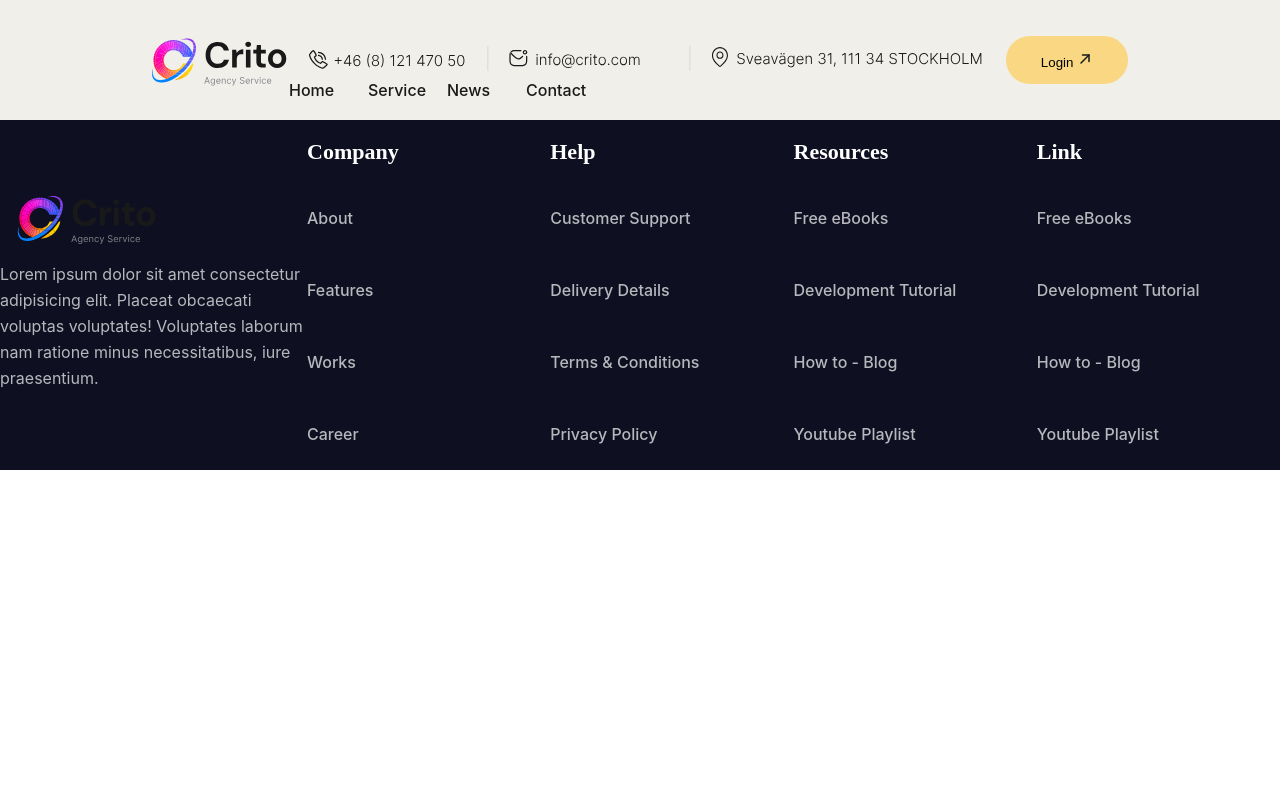
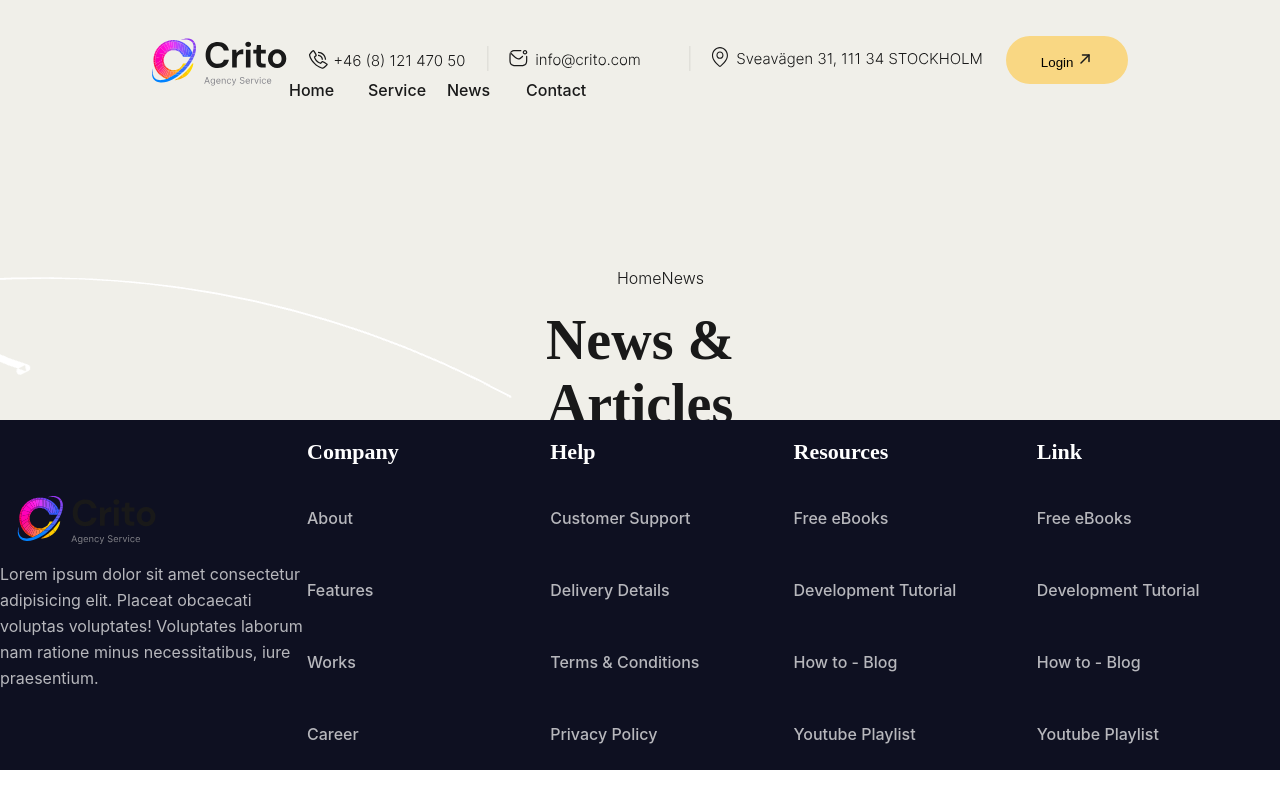
Before and after one commit to Markusloka/ReactAssignment, a React (Vite) app: page /News in a window 1280 px wide. Built offline with nearby package versions, Linux system fonts and the light colour scheme.

Commit message:
added news, still need some work for it generate articles

```diff
--- a/src/components/newsArticle/articleBox.jsx
+++ b/src/components/newsArticle/articleBox.jsx
@@ -1,13 +1,32 @@
+import { useEffect } from "react";
 import "./style.articleBox.css";
-export function NewsArticle(props) {
+import { useState } from "react";
+
+export function Articles() {
+  const [articles, setArticles] = useState([]);
+  useEffect(() => {
+    const interval = setInterval(() => {
+      getArticles();
+      console.log("getting articles...");
+    }, 10000);
+    return () => clearInterval(interval);
+  }, []);
+
+  const getArticles = async () => {
+    const result = await fetch("https://win23-assignment.azurewebsites.net");
+    setArticles(await result.json()), [];
+  };
+
   return (
-    <div className="blogItems">
-      <div className="blogItem">
-        <img src={props.img} />
-        <p className="blogSub">{props.Sub}</p>
-        <h1 className="blogTitle"> {props.Title}</h1>
-        <p className="blogText">{props.Text}</p>
-      </div>
+    <div>
+      {articles.map((article) => (
+        <div className="blogItem" key={article.id}>
+          <img src={article.img} />
+          <p className="blogSub">{article.Sub}</p>
+          <h1 className="blogTitle"> {article.title}</h1>
+          <p className="blogText">{article.Text}</p>
+        </div>
+      ))}
     </div>
   );
 }
--- a/src/main.jsx
+++ b/src/main.jsx
@@ -6,6 +6,7 @@ import Navbar from "./components/navbar/Navbar.jsx";
 import Home from "./pages/home/Home.jsx";
 import { Contact } from "./pages/contact/Contact.jsx";
 import { Footer } from "./components/footer/Footer";
+import News from "./pages/news/News.jsx";
 
 ReactDOM.createRoot(document.getElementById("root")).render(
   <React.StrictMode>
@@ -15,6 +16,7 @@ ReactDOM.createRoot(document.getElementById("root")).render(
         <Route path="/" element={<Home />} />
         <Route path="/Contact" element={<Contact />} />
         <Route path="/Home" element={<Home />} />
+        <Route path="/News" element={<News />} />
       </Routes>
     </BrowserRouter>
     <Footer />
--- /dev/null
+++ b/src/pages/news/News.jsx
@@ -0,0 +1,11 @@
+import { Articles } from "../../components/newsArticle/articleBox";
+import { Breadcrum } from "./components/News.breacrum";
+
+export default function News() {
+  return (
+    <>
+      <Breadcrum />
+      <Articles />
+    </>
+  );
+}
--- /dev/null
+++ b/src/pages/news/components/News.breacrum.jsx
@@ -0,0 +1,15 @@
+import "./style.breadcrum.css";
+import Element from "../../../assets/services/Group1.png";
+export function Breadcrum() {
+  return (
+    <div className="breadcrum">
+      <div className="breadsubtext">
+        <p>Home</p>
+        <p>News</p>
+      </div>
+      <h1 className="breadTitle">News & Articles</h1>
+
+      <img className="breadElement" src={Element} />
+    </div>
+  );
+}
--- /dev/null
+++ b/src/pages/news/components/style.breadcrum.css
@@ -0,0 +1,44 @@
+.breadcrum {
+  display: flex;
+  width: 100%;
+  flex-direction: column;
+  align-items: center;
+  height: 300px;
+  background: #f0efe9;
+  justify-content: flex-end;
+}
+
+.breadsubtext {
+  display: flex;
+  width: 46px;
+  height: 21px;
+  font-family: "Inter";
+  font-size: 16px;
+  font-weight: 300;
+  line-height: 25px;
+  font-style: normal;
+  text-align: left;
+  color: #191919;
+}
+
+.breadTitle {
+  width: 378px;
+  height: 74px;
+
+  font-family: "DM Sans";
+  font-size: 56px;
+  font-weight: bold;
+  line-height: 64px;
+  font-style: normal;
+  text-align: center;
+  color: #191919;
+}
+
+.breadElement {
+  position: absolute;
+  display: flex;
+  align-self: flex-start;
+  right: 60%;
+  top: 10%;
+  transform: rotate(0deg);
+}
```
Also changed, not shown: src/components/newsArticle/style.articleBox.css (indentation only).
